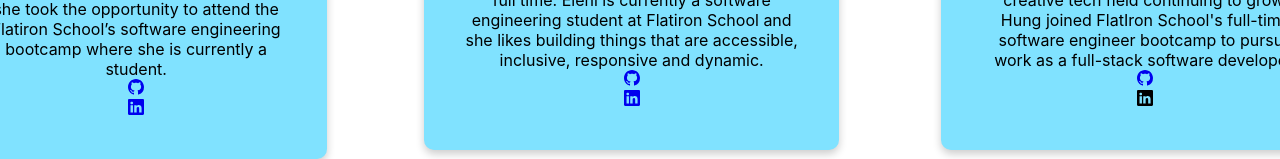
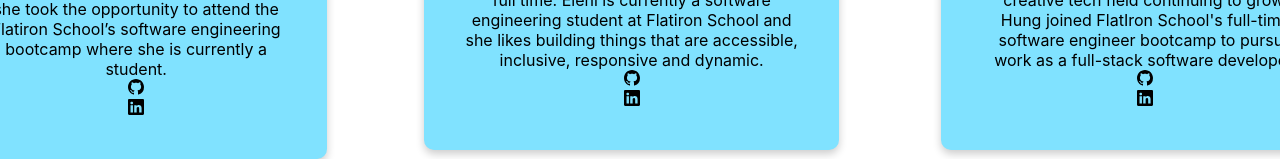
Before and after one commit to The-Orange-Dot/carbon-emission-app, a React (Create React App) app: page /about in a window 1280 px wide. Shown: the part 790-949 px from the top of the page. Built offline with nearby package versions, Linux system fonts and the light colour scheme; data requests are answered from the project's data file.

Commit message:
link color

```diff
--- a/src/Components/about/About.css
+++ b/src/Components/about/About.css
@@ -87,3 +87,7 @@
 .developer-card > p {
   overflow: scroll;
 }
+
+.link {
+  color: black;
+}
```
